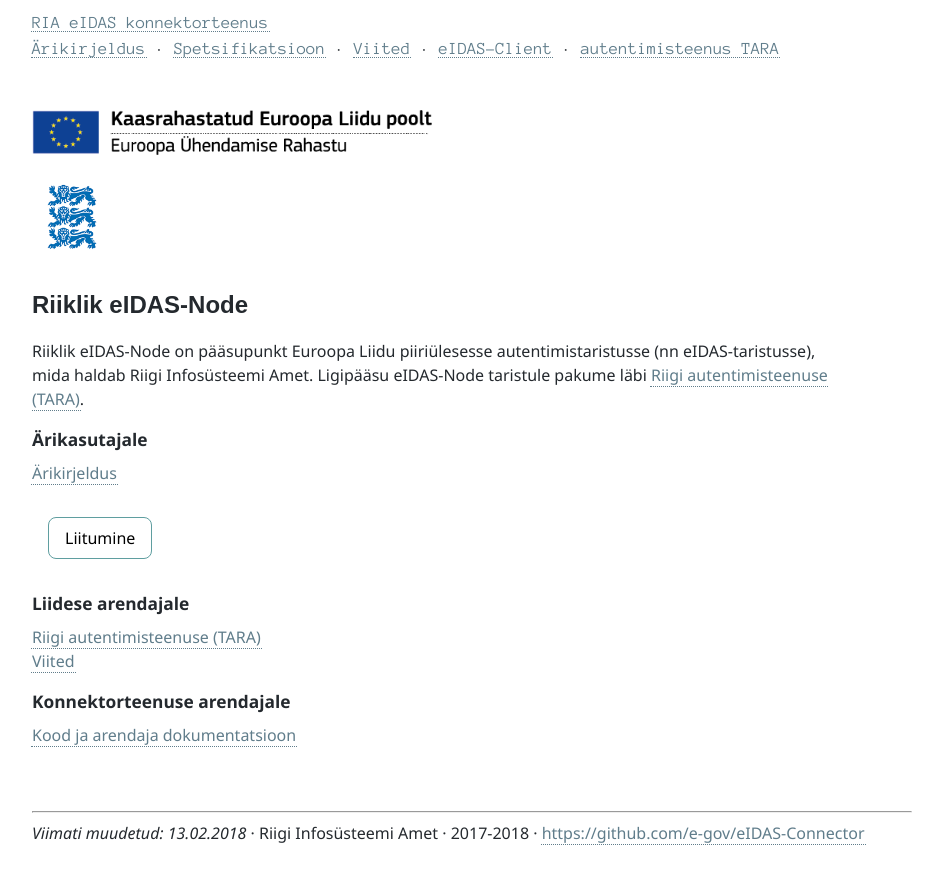
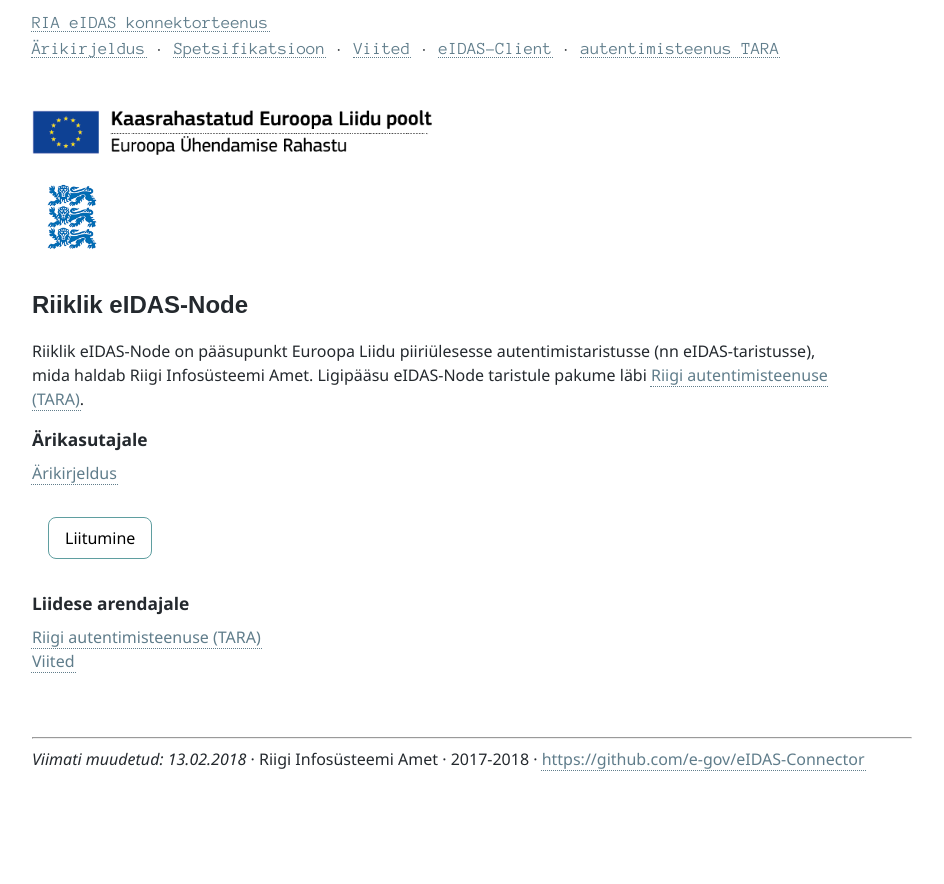
Before and after one commit to e-gov/eIDAS-Node, a Jekyll site: the page built from index.md, in a window 1280 px wide. Shown: the top 884 px of the page, without its empty margins (0-944 px from the left). Built offline with Jekyll 4.4.1, drawn with Linux system fonts in a browser that asks for light colours.

Commit message:
Update index.md

```diff
--- a/index.md
+++ b/index.md
@@ -20,7 +20,3 @@ Riiklik eIDAS-Node on pääsupunkt Euroopa Liidu piiriülesesse autentimistarist
 
 [Riigi autentimisteenuse (TARA)](https://e-gov.github.io/TARA-Doku/)<br>
 [Viited](Viited)
-
-## Konnektorteenuse arendajale
-
-[Kood ja arendaja dokumentatsioon](Arendajale)
```
